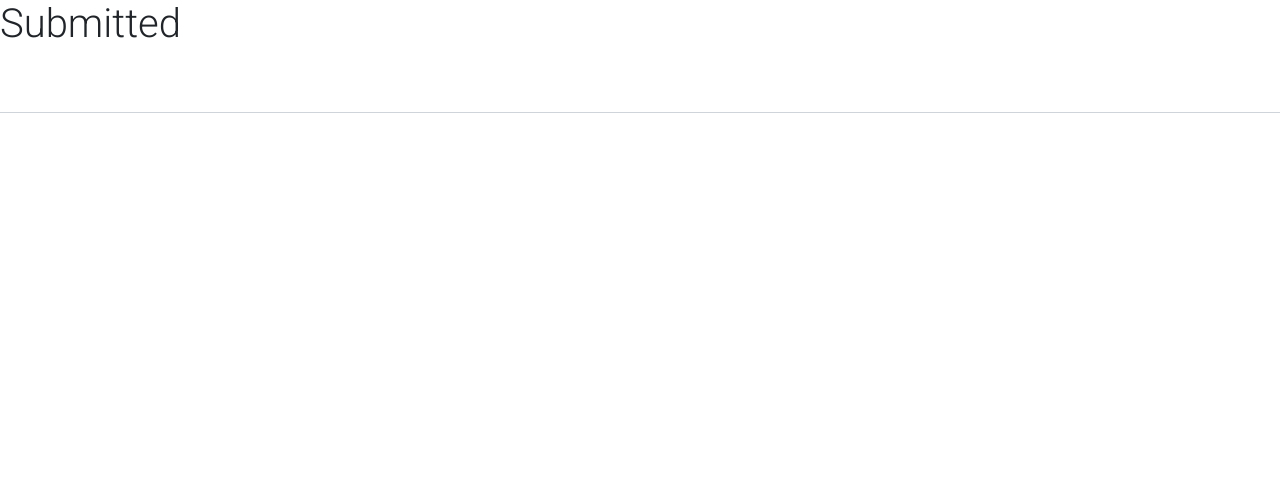
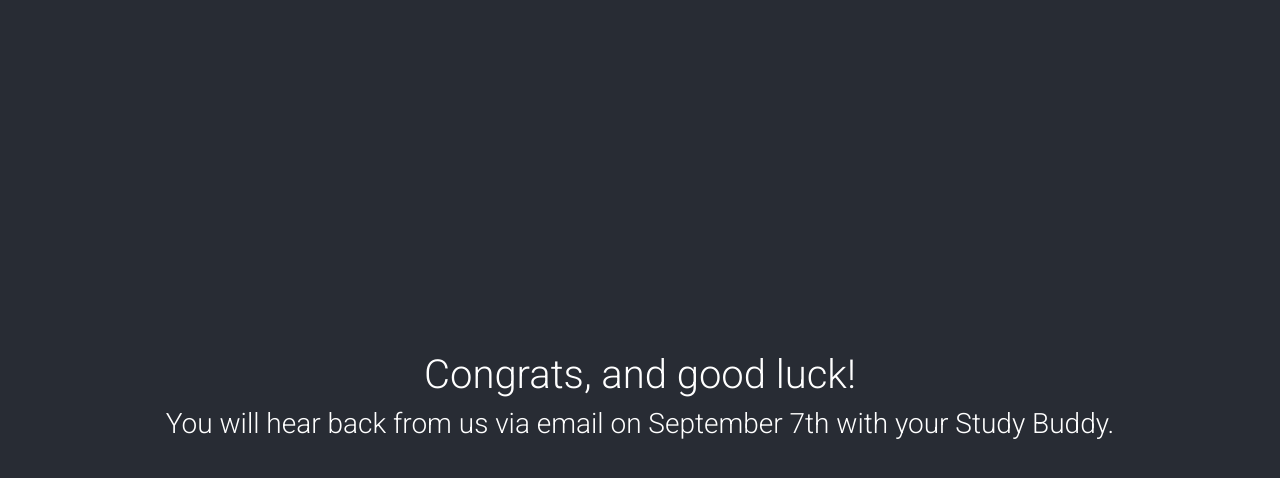
Before and after one commit to vjindal0112/studyBuddy, a React (Create React App) app: page /submitted in a window 1280 px wide. Shown: the top 478 px of the page. Built offline with nearby package versions, Linux system fonts and the light colour scheme.

Commit message:
on submit, goes to submitted page

```diff
--- a/src/App.js
+++ b/src/App.js
@@ -6,7 +6,6 @@ import Form from "./components/Form";
 const App = () => {
   return (
     <div className="App">
-
       <Form />
     </div>
   );
--- a/src/components/Form.js
+++ b/src/components/Form.js
@@ -4,6 +4,7 @@ import ReactFullpage from "@fullpage/react-fullpage";
 import { MDBContainer, MDBRow, MDBCol, MDBInput, MDBBtn } from "mdbreact";
 import styled from "styled-components";
 import Question from "./Question.js";
+import { withRouter } from 'react-router-dom';
 
 const MDBWrapper = styled.div`
   margin: 10px auto;
@@ -26,7 +27,7 @@ const Button = styled.button`
   border-radius: 5px;
 `;
 
-const Form = () => {
+const Form = ({ history }) => {
   const [data, setData] = useState({});
 
   function pushToSheets() {
@@ -40,6 +41,7 @@ const Form = () => {
       "https://script.google.com/macros/s/AKfycbwg_wYiIAPWHCTfCORy0bHttzkBdWIMZHmlwaeJyagwzsOxOE0/exec",
       { method: "POST", body: formData }
     );
+    history.push("/submitted");
   }
 
   function onChangeListener(key, value) {
@@ -91,4 +93,4 @@ const Form = () => {
   );
 };
 
-export default Form;
+export default withRouter(Form);
--- a/src/components/Question.js
+++ b/src/components/Question.js
@@ -41,9 +41,6 @@ const Question = ({ title, label, keyName, moveSectionDown, onChange, submit })
           onKeyDown={(e) => {
             if (e.key === "Enter") {
               moveSectionDown();
-              if(submit) {
-                alert("Thank you!");
-              }
             }
           }}
           onChange={(e) => {
@@ -57,9 +54,6 @@ const Question = ({ title, label, keyName, moveSectionDown, onChange, submit })
 
       <Button onClick={() => {
         moveSectionDown();
-        if(submit) {
-          alert("Thank you!");
-        }
       }
         }>{submit ? "Submit" : "Ok"}</Button>
     </div>
--- a/src/pages/Submitted.js
+++ b/src/pages/Submitted.js
@@ -3,9 +3,9 @@ import { MDBInput } from 'mdbreact'
 
 export default function Submitted() {
   return (
-    <div>
-      <h1>Submitted</h1>
-      <MDBInput/>
+    <div className="App">
+      <h1>Congrats, and good luck!</h1>
+      <h3>You will hear back from us via email on September 7th with your Study Buddy.</h3>
     </div>
   )
 }
```
Also changed, not shown: src/index.js (line endings or trailing spaces).
